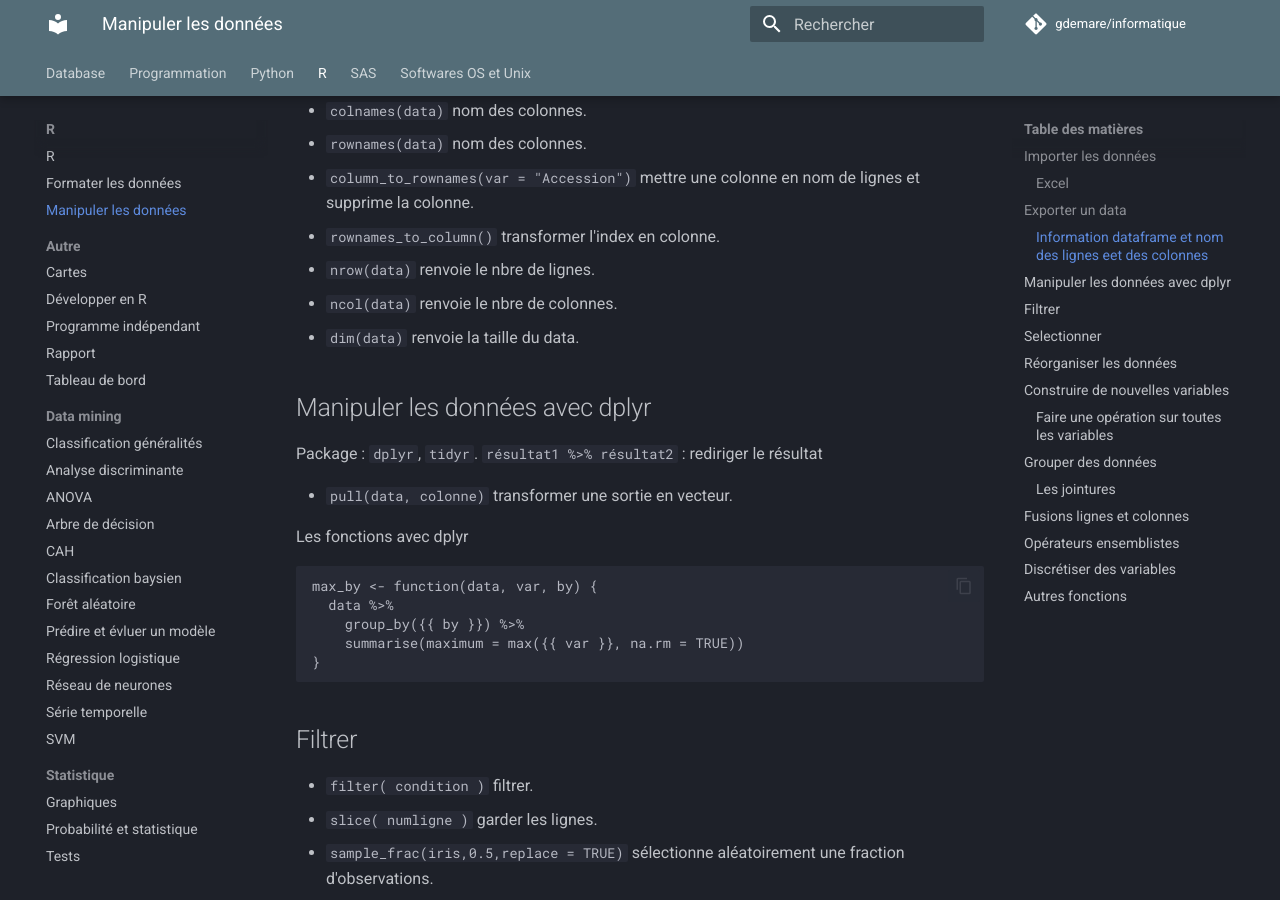
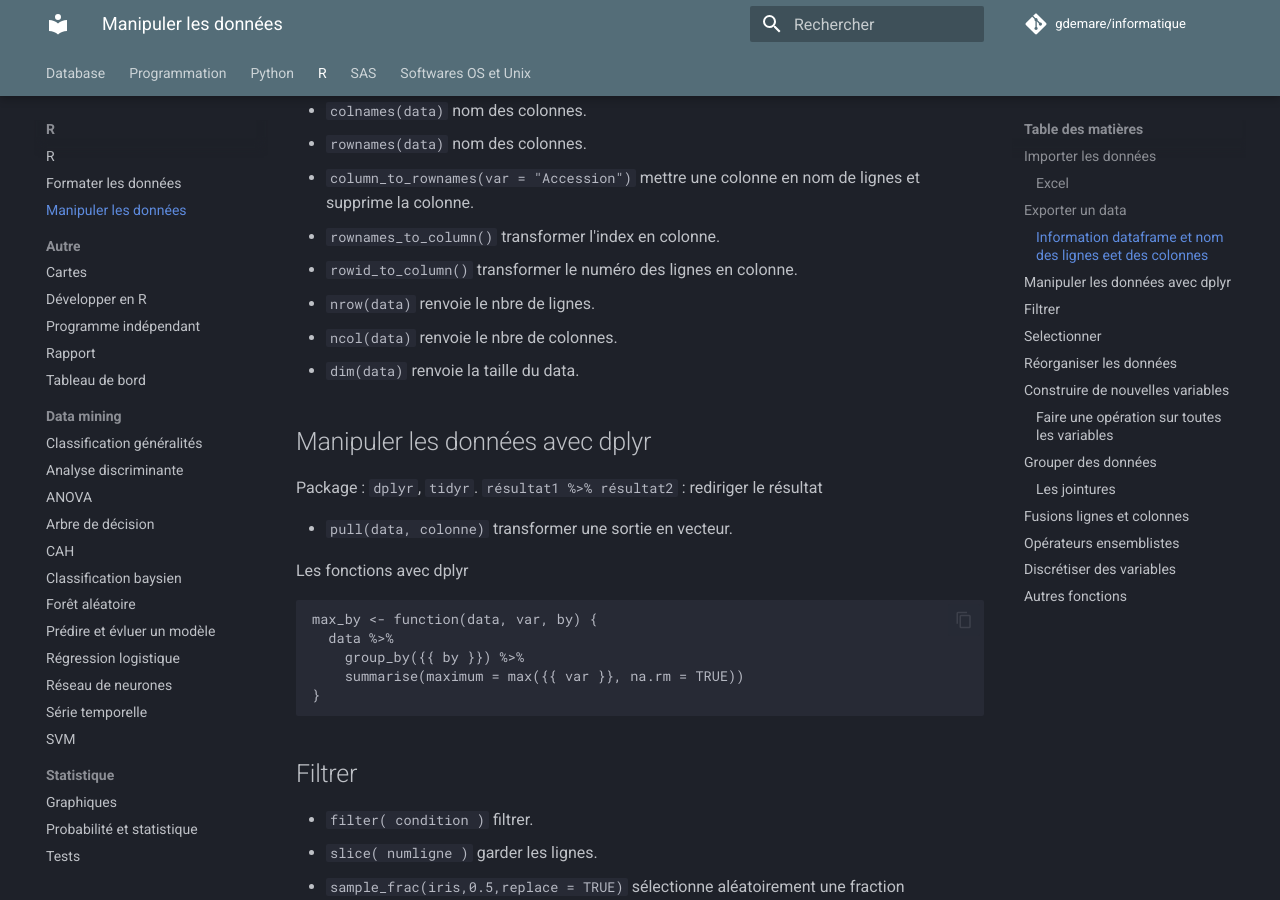
Before and after one commit to gdemare/Informatique, an MkDocs documentation site: the page built from docs/r/manipuler-donnees_r.md, in a window 1280 px wide and 900 px high, scrolled down 948 px. Built offline with MkDocs 1.6.1 and Material for MkDocs 9.7.7, drawn with Linux system fonts in a browser that asks for light colours; comment, search, counter and statistics services are not loaded.

Commit message:
Update manipuler-donnees_r.md

```diff
--- a/docs/r/manipuler-donnees_r.md
+++ b/docs/r/manipuler-donnees_r.md
@@ -33,6 +33,7 @@ Package `readxl`
 * `rownames(data)` nom des colonnes.
 * `column_to_rownames(var = "Accession")` mettre une colonne en nom de lignes et supprime la colonne.
 * `rownames_to_column()` transformer l'index en colonne.
+* `rowid_to_column()` transformer le numéro des lignes en colonne.
 * `nrow(data)` renvoie le nbre de lignes.
 * `ncol(data)` renvoie le nbre de colonnes.
 * `dim(data)` renvoie la taille du data.
```
